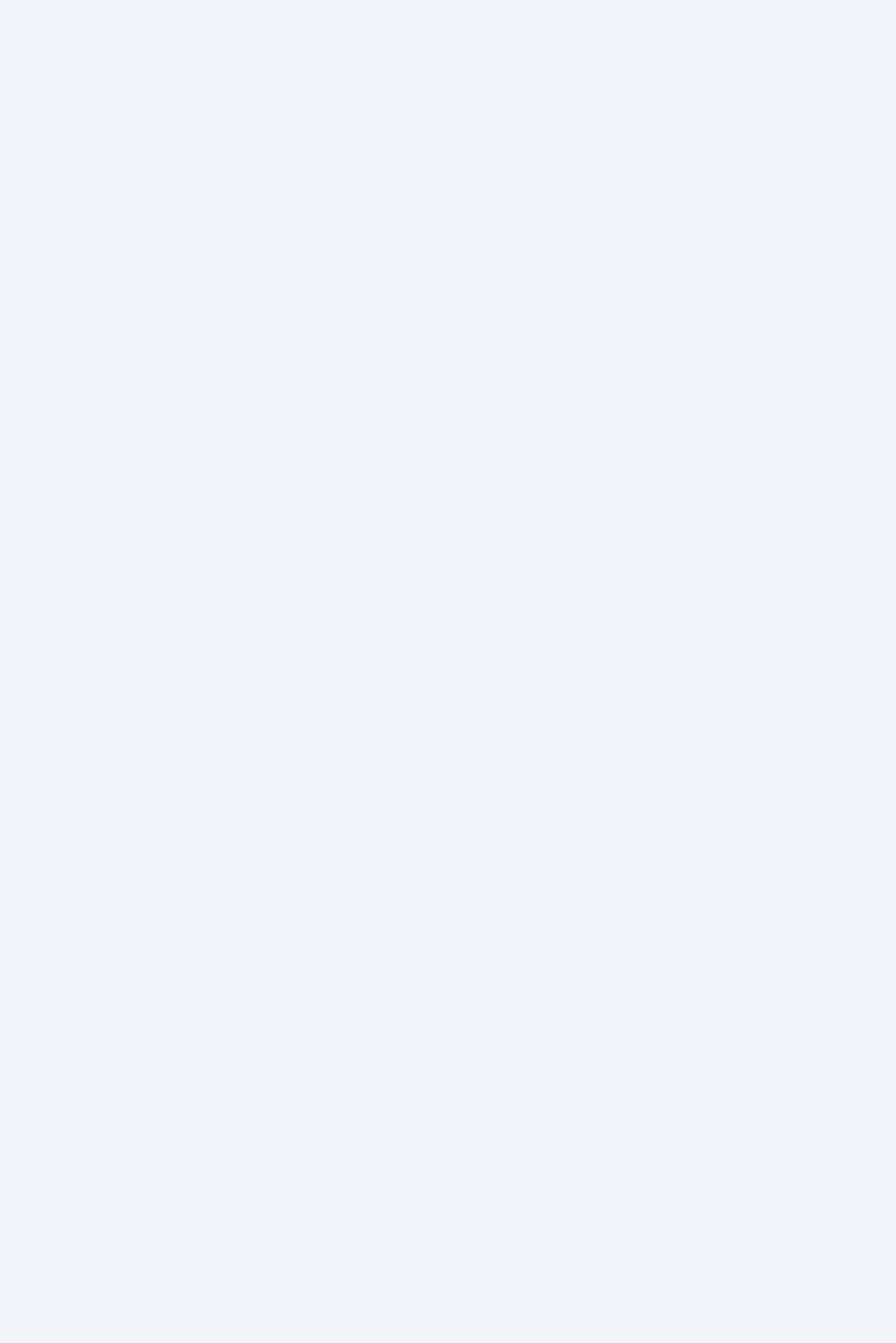
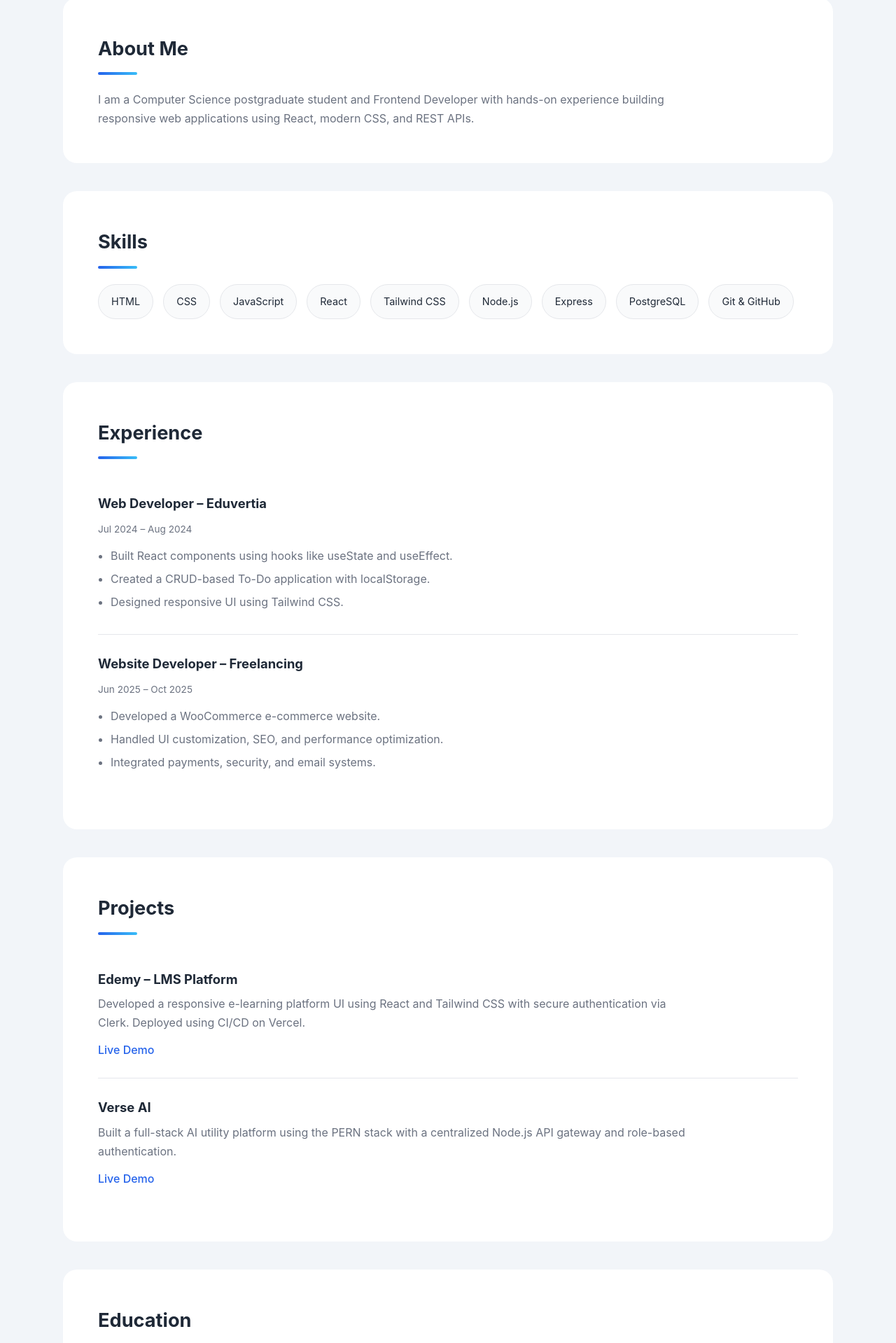
Before and after one commit to Falgunp07/portfolio-react, a React (Vite) app: page / in a window 1280 px wide. Shown: the part 420-2339 px from the top of the page at 70% size. Before the commit the page ends 800 px from the top, so only its background shows below. Built offline with nearby package versions, Linux system fonts and the light colour scheme.

Commit message:
Add all portfolio sections in React

```diff
--- a/src/App.jsx
+++ b/src/App.jsx
@@ -1,6 +1,13 @@
 import { useEffect, useState } from "react";
 import Header from "./components/Header";
 import ThemeToggle from "./components/ThemeToggle";
+import About from "./components/About";
+import Skills from "./components/Skills";
+import Experience from "./components/Experience";
+import Projects from "./components/Projects";
+import Education from "./components/Education";
+import Contact from "./components/Contact";
+
 
 function App() {
   const [isDark, setIsDark] = useState(false);
@@ -27,6 +34,12 @@ function App() {
     <>
       <ThemeToggle isDark={isDark} toggleTheme={toggleTheme} />
       <Header />
+      <About/>
+      <Skills/>
+      <Experience/>
+      <Projects/>
+      <Education/>
+      <Contact/>
     </>
   );
 }
--- /dev/null
+++ b/src/components/About.jsx
@@ -0,0 +1,18 @@
+import Reveal from "./Reveal";
+
+function About() {
+  return (
+    <Reveal>
+      <section id="about" className="section">
+        <h2>About Me</h2>
+        <p>
+          I am a Computer Science postgraduate student and Frontend Developer
+          with hands-on experience building responsive web applications using
+          React, modern CSS, and REST APIs.
+        </p>
+      </section>
+    </Reveal>
+  );
+}
+
+export default About;
--- /dev/null
+++ b/src/components/Contact.jsx
@@ -0,0 +1,33 @@
+import Reveal from "./Reveal";
+
+function Contact() {
+  return (
+    <Reveal>
+      <section id="contact" className="section">
+        <h2>Contact</h2>
+
+        <p>Email: falgunpatel071@gmail.com</p>
+        <p>Location: Pune, India</p>
+
+        <div className="links">
+          <a
+            href="https://github.com/Falgunp07"
+            target="_blank"
+            rel="noreferrer"
+          >
+            GitHub
+          </a>
+          <a
+            href="https://linkedin.com/in/falgun-patel-7386701b0"
+            target="_blank"
+            rel="noreferrer"
+          >
+            LinkedIn
+          </a>
+        </div>
+      </section>
+    </Reveal>
+  );
+}
+
+export default Contact;
--- /dev/null
+++ b/src/components/Education.jsx
@@ -0,0 +1,23 @@
+import Reveal from "./Reveal";
+
+function Education() {
+  return (
+    <Reveal>
+      <section id="education" className="section">
+        <h2>Education</h2>
+
+        <div className="card">
+          <h3>M.Sc. Computer Science</h3>
+          <span>MIT WPU, Pune (2025 – Present)</span>
+        </div>
+
+        <div className="card">
+          <h3>B.Sc. Information Technology</h3>
+          <span>NVPAS, Anand (2022 – 2025)</span>
+        </div>
+      </section>
+    </Reveal>
+  );
+}
+
+export default Education;
--- /dev/null
+++ b/src/components/Experience.jsx
@@ -0,0 +1,33 @@
+import Reveal from "./Reveal";
+
+function Experience() {
+  return (
+    <Reveal>
+      <section id="experience" className="section">
+        <h2>Experience</h2>
+
+        <div className="card">
+          <h3>Web Developer – Eduvertia</h3>
+          <span>Jul 2024 – Aug 2024</span>
+          <ul>
+            <li>Built React components using hooks like useState and useEffect.</li>
+            <li>Created a CRUD-based To-Do application with localStorage.</li>
+            <li>Designed responsive UI using Tailwind CSS.</li>
+          </ul>
+        </div>
+
+        <div className="card">
+          <h3>Website Developer – Freelancing</h3>
+          <span>Jun 2025 – Oct 2025</span>
+          <ul>
+            <li>Developed a WooCommerce e-commerce website.</li>
+            <li>Handled UI customization, SEO, and performance optimization.</li>
+            <li>Integrated payments, security, and email systems.</li>
+          </ul>
+        </div>
+      </section>
+    </Reveal>
+  );
+}
+
+export default Experience;
--- /dev/null
+++ b/src/components/Projects.jsx
@@ -0,0 +1,44 @@
+import Reveal from "./Reveal";
+
+function Projects() {
+  return (
+    <Reveal>
+      <section id="projects" className="section">
+        <h2>Projects</h2>
+
+        <div className="card">
+          <h3>Edemy – LMS Platform</h3>
+          <p>
+            Developed a responsive e-learning platform UI using React and
+            Tailwind CSS with secure authentication via Clerk. Deployed using
+            CI/CD on Vercel.
+          </p>
+          <a
+            href="https://mern-frontend-blue-one.vercel.app/"
+            target="_blank"
+            rel="noreferrer"
+          >
+            Live Demo
+          </a>
+        </div>
+
+        <div className="card">
+          <h3>Verse AI</h3>
+          <p>
+            Built a full-stack AI utility platform using the PERN stack with a
+            centralized Node.js API gateway and role-based authentication.
+          </p>
+          <a
+            href="https://verseaiuser.vercel.app/"
+            target="_blank"
+            rel="noreferrer"
+          >
+            Live Demo
+          </a>
+        </div>
+      </section>
+    </Reveal>
+  );
+}
+
+export default Projects;
--- /dev/null
+++ b/src/components/Reveal.jsx
@@ -0,0 +1,33 @@
+import { useEffect, useRef } from "react";
+
+function Reveal({ children }) {
+  const ref = useRef(null);
+
+  useEffect(() => {
+    const observer = new IntersectionObserver(
+      ([entry]) => {
+        if (entry.isIntersecting) {
+          entry.target.classList.add("active");
+          observer.unobserve(entry.target);
+        }
+      },
+      {
+        threshold: 0.15,
+      }
+    );
+
+    if (ref.current) {
+      observer.observe(ref.current);
+    }
+
+    return () => observer.disconnect();
+  }, []);
+
+  return (
+    <div ref={ref} className="reveal">
+      {children}
+    </div>
+  );
+}
+
+export default Reveal;
--- /dev/null
+++ b/src/components/Skills.jsx
@@ -0,0 +1,24 @@
+import Reveal from "./Reveal";
+
+function Skills() {
+  return (
+    <Reveal>
+      <section id="skills" className="section">
+        <h2>Skills</h2>
+        <ul className="skills">
+          <li>HTML</li>
+          <li>CSS</li>
+          <li>JavaScript</li>
+          <li>React</li>
+          <li>Tailwind CSS</li>
+          <li>Node.js</li>
+          <li>Express</li>
+          <li>PostgreSQL</li>
+          <li>Git & GitHub</li>
+        </ul>
+      </section>
+    </Reveal>
+  );
+}
+
+export default Skills;
```
